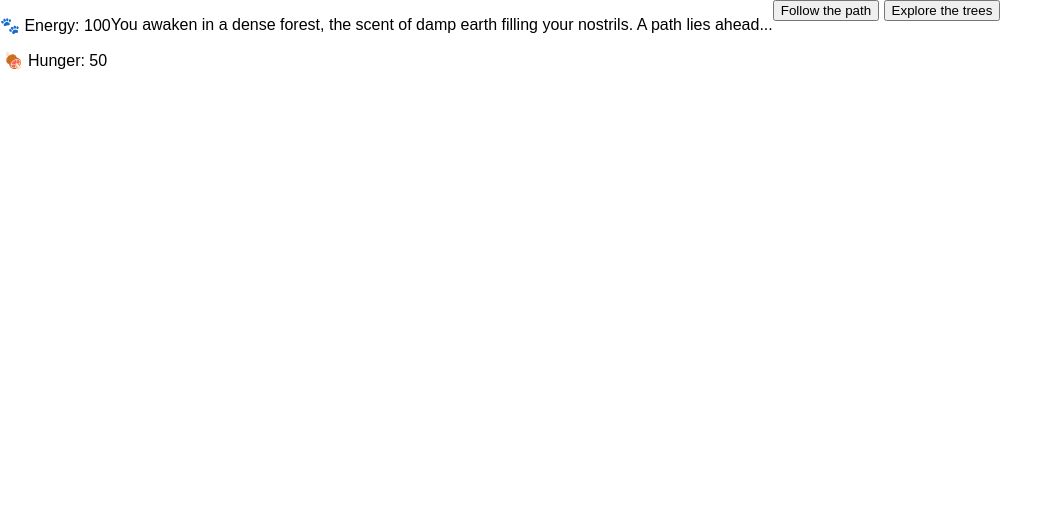
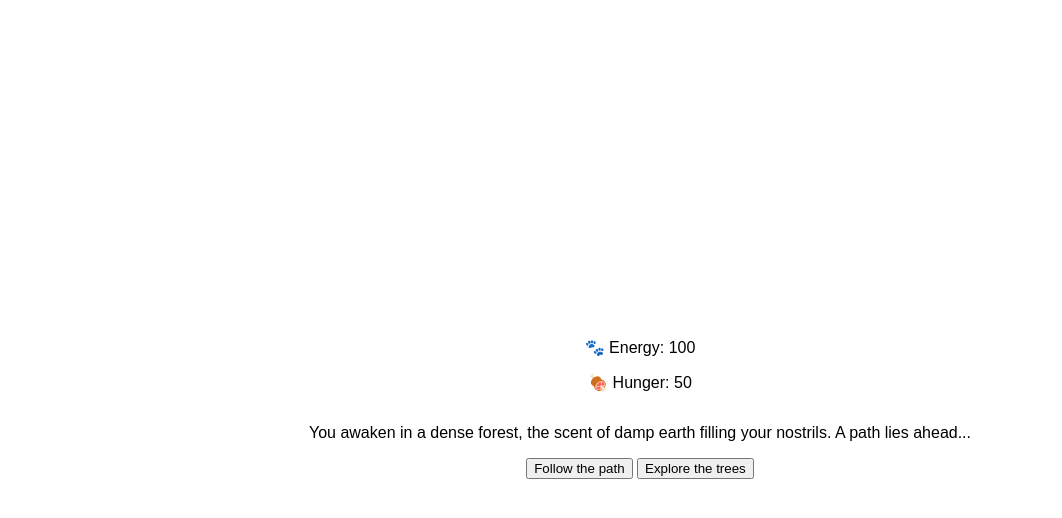
Before and after one commit to MythCollector/Game-And-Website, a plain HTML site: page index.html in a window 1280 px wide. Both pictures are taken after a click on the button "Start Game". Shown: the whole page, without its empty margins (0-1062 px from the left). Drawn offline with Linux system fonts and the light colour scheme.

Commit message:
Update style.css

```diff
--- a/style.css
+++ b/style.css
@@ -17,7 +17,7 @@ body, html {
     flex-direction: column;
     align-items: center;
     justify-content: center;
-    background: rgba(0, 0, 0, 0.5); /* Dark overlay */
+    background: rgba(0, 0, 0, 0.5);
 }
 
 h1 {
@@ -41,3 +41,14 @@ h1 {
     background: #ffaa00;
     transform: scale(1.1);
 }
+
+/* Main game screen */
+#game-screen {
+    position: absolute;
+    width: 100%;
+    height: 100vh;
+    display: none; /* Hidden initially */
+    flex-direction: column;
+    align-items: center;
+    justify-content: center;
+    background: rgb
```
